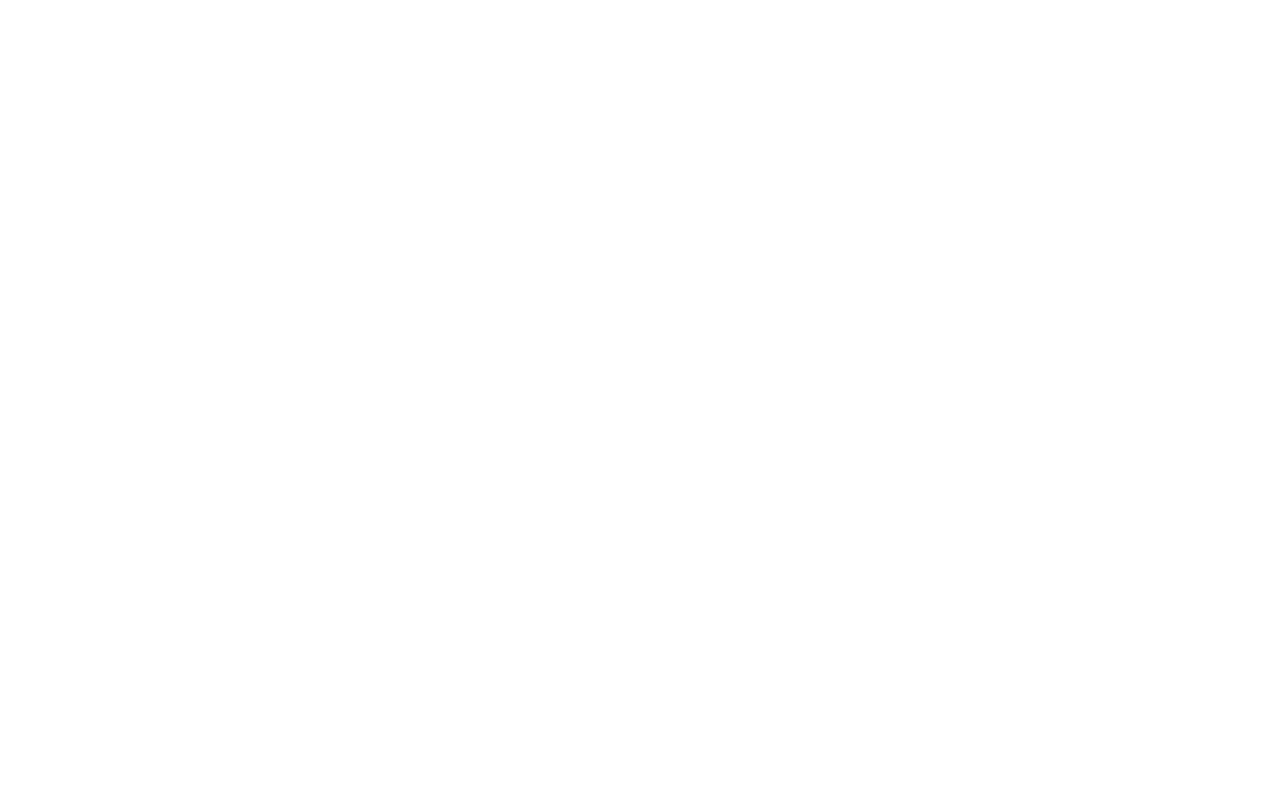
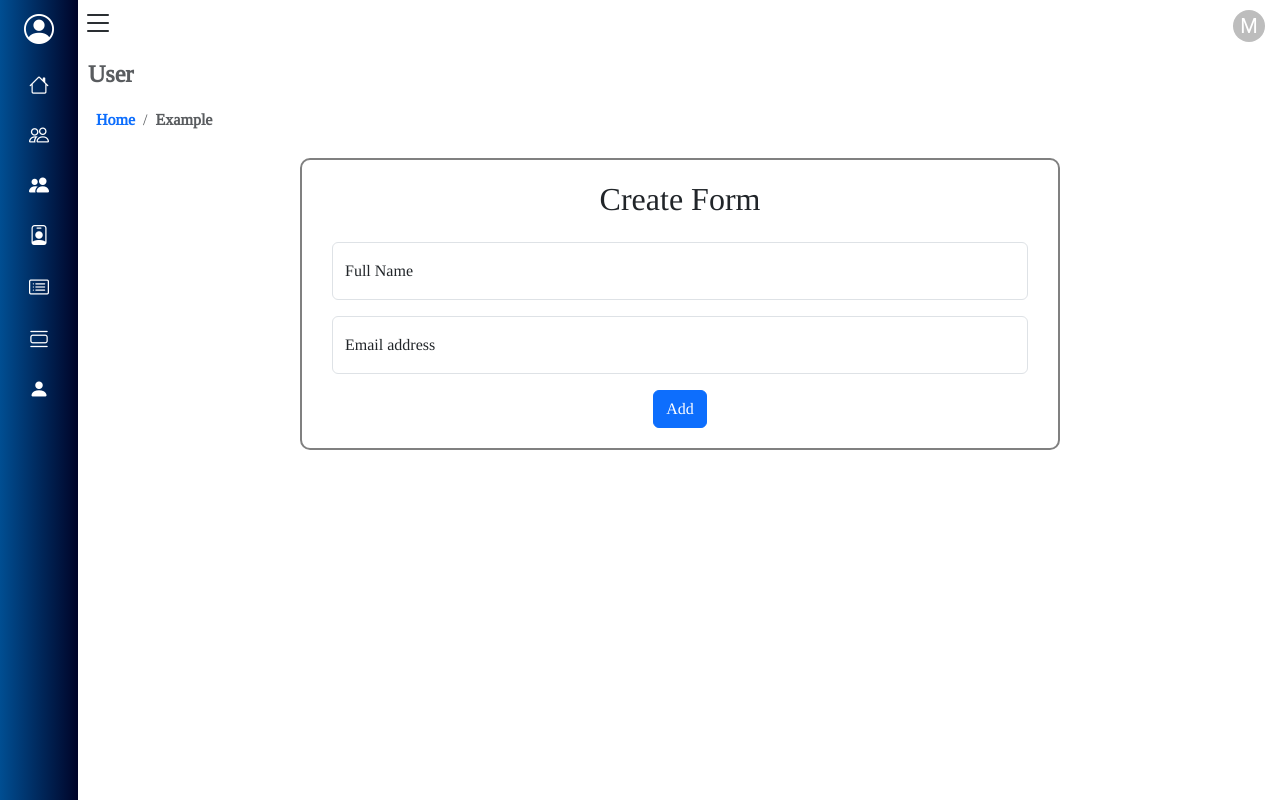
Before and after one commit to shantiprasad1339/MicsDashBoard, a React (Vite) app: page /example in a window 1280 px wide. Before the commit this address had no page. Built offline with nearby package versions, Linux system fonts and the light colour scheme.

Commit message:
create new form

```diff
--- a/src/dashboard/sidebar/Sidebar.jsx
+++ b/src/dashboard/sidebar/Sidebar.jsx
@@ -86,6 +86,17 @@
                             <li><NavLink className="link_name" to={`/job-list/${userId}`}>Job List</NavLink></li>
                         </ul>
                     </li>
+
+                    <li>
+                    <NavLink to='/example'>
+                            <i className='bi bi-view-list'></i>
+                            <span className="link_name">Example</span>
+                        </NavLink>
+                        <ul className="sub-menu blank">
+                            <li><NavLink className="link_name" to='/example'>Exmaple</NavLink></li>
+                        </ul>
+                    </li>
+
                     <li>
                     <NavLink to={`/profile/${userId}`}>
 
--- /dev/null
+++ b/src/jsx/example/Example.jsx
@@ -0,0 +1,75 @@
+import React from 'react';
+import Midbar from "../../dashboard/midbar/Midbar";
+import { Link } from 'react-router-dom';
+
+const Example = () => {
+    return (
+        <>
+        <Midbar>
+            <div className="breadcrumb-css">
+                <div>
+                    <nav aria-label="breadcrumb">
+                        <ol className="breadcrumb">
+                            <li
+                                className="breadcrumb-item active fs-4 fw-bold ms-2 mt-2"
+                                aria-current="page"
+                            >
+                                {" "}
+                                User
+                            </li>
+                        </ol>
+                    </nav>
+                </div>
+
+                <div className="d-flex justify-content-between">
+                    <nav aria-label="breadcrumb">
+                        <ol className="breadcrumb ms-3">
+                            <li className="breadcrumb-item">
+                                <Link to='/home'>
+                                    {" "}
+                                    <b> Home </b>
+                                </Link>
+                            </li>
+                            <li className="breadcrumb-item active" aria-current="page">
+                                <b>Example</b>
+                            </li>
+                        </ol>
+                    </nav>
+                </div>
+            </div>
+
+            <div className="container" style={{position:"relative",top:"110px"}}>
+                <div className="row mt-5">
+                    <div className="col-md-2"></div>
+                    <div className="col-md-8 user-border">
+                        <h2 className='text-center mb-4'>Create Form</h2>
+                        <form>
+                            <div className="col">
+                                <div className="form-floating mb-3">
+                                    <input type="text" className="form-control" id="floatingInputName" placeholder="Full Name" />
+                                    <label htmlFor="floatingInputName">Full Name</label>
+                                </div>
+                            </div>
+
+                            <div className="col">
+                                <div className="form-floating mb-3">
+                                    <input type="email" className="form-control" id="floatingInput" placeholder="name@example.com" />
+                                    <label htmlFor="floatingInput">Email address</label>
+                                </div>
+                            </div>
+
+                            <div className="col text-center">
+                                <button type="submit" className='btn btn-primary'>Add</button>
+                            </div>
+                        </form>
+                    </div>
+                    <div className="col-md-2"></div>
+                </div>
+            </div>
+        </Midbar>
+        </>
+
+    )
+}
+
+export default Example;
--- a/src/jsx/routes/SetRoute.jsx
+++ b/src/jsx/routes/SetRoute.jsx
@@ -10,6 +10,7 @@
 import Login from '../login/Login';
 import Profile from '../profile/Profile';
 import Hrlist from '../user/Hrlist';
+import Example from '../example/Example';
 
 function SetRoute() {
     return (
@@ -26,6 +27,9 @@
             <Route path='/job-list/:uId' element={<JobList />} />
             <Route path='/home/:uId' element={<Home />} />
             <Route path='/profile/:uId' element={<Profile />} />
+
+            <Route path='/example' element={<Example />} />
+
         </Routes>
         </>
      );
```
